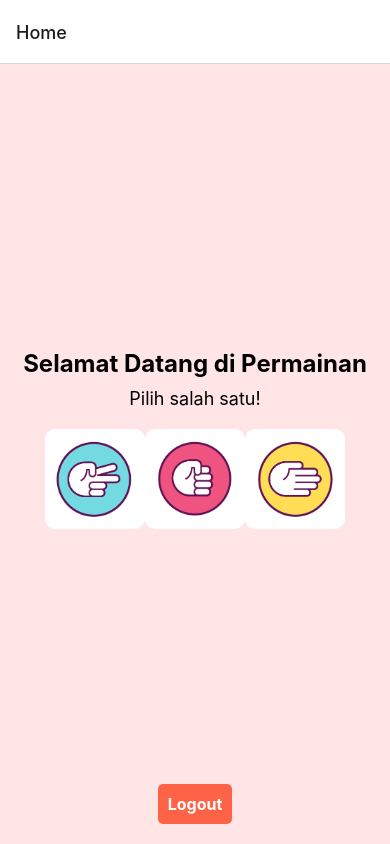
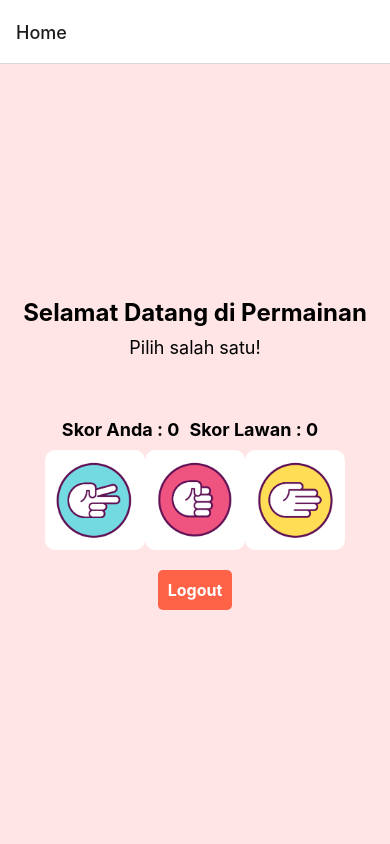
Before and after one commit to farhanrasta/project-game-fe, a React Native app: screen /Home in a window 390 px wide. Built offline with nearby package versions, Linux system fonts and the light colour scheme.

Commit message:
tambah assets2s

```diff
--- a/src/screens/HomeScreen.js
+++ b/src/screens/HomeScreen.js
@@ -9,6 +9,9 @@ const HomeScreen = ({ navigation, route }) => {
     const [userMove, setUserMove] = useState('');
     const [computerMove, setComputerMove] = useState('');
     const [result, setResult] = useState('');
+    const [score, setScore] = useState(0); // Initialize score to 0
+    const [userWins, setUserWins] = useState(0); // Initialize userWins to 0
+    const [computerWins, setComputerWins] = useState(0); // Initialize computerWins to 0
 
     const handleGame = (userChoice) => {
         const choices = ['gunting', 'batu', 'kertas'];
@@ -23,8 +26,12 @@ const HomeScreen = ({ navigation, route }) => {
             (userChoice === 'kertas' && computerChoice === 'batu')
         ) {
             gameResult = 'Win';
+            setUserWins(userWins + 1); // Increment userWins by 1
+            setScore(score + 1); // Increase score by 100 for a win
         } else {
             gameResult = 'Lose';
+            setComputerWins(computerWins + 1); // Increment computerWins by 1
+            setScore(score - 1); // Decrease score by 50 for a loss
         }
 
         setUserMove(userChoice);
@@ -37,7 +44,6 @@ const HomeScreen = ({ navigation, route }) => {
         // For example: navigation.navigate('Login');
     };
 
-    // Function to map move names to their respective images
     const getImageForMove = (move) => {
         switch (move) {
             case 'gunting':
@@ -55,6 +61,15 @@ const HomeScreen = ({ navigation, route }) => {
         <View style={styles.container}>
             <Text style={styles.title}>Selamat Datang di Permainan</Text>
             <Text style={styles.subtitle}>Pilih salah satu!</Text>
+            <Text style={styles.subtitle}> </Text>
+            <View style={styles.scoreContainer}>
+                <Text style={styles.scoreText}>Skor Anda : {userWins}</Text>
+                <Text style={styles.scoreText}>Skor Lawan : {computerWins}</Text>
+            </View>
+            {/* <View style={styles.resultContainer}>
+                <Text style={styles.resultText}>Score: {score}</Text>
+            </View> */}
+            <View style={styles.gameContainer}>
                 <View style={styles.buttonContainer}>
                     <TouchableOpacity style={styles.buttonWrapper} onPress={() => handleGame('gunting')}>
                         <Image source={guntingImage} style={styles.image} />
@@ -67,21 +82,26 @@ const HomeScreen = ({ navigation, route }) => {
                     </TouchableOpacity>
                 </View>
                 {userMove && computerMove && result && (
+    <View>
         <View style={styles.resultContainer}>
             <View style={styles.moveContainer}>
-                        <Text>User's Move:</Text>
+                <Text>User</Text>
                 <Image source={getImageForMove(userMove)} style={styles.image} />
             </View>
+            <Text style={styles.title}>  VS  </Text>
             <View style={styles.moveContainer}>
-                        <Text>Computer's Move:</Text>
+                <Text>Computer</Text>
                 <Image source={getImageForMove(computerMove)} style={styles.image} />
             </View>
-                    <Text>Result: {result}</Text>
+        </View>
+        <Text style={[styles.resultText, styles.resultOutcomeText]}>{result}</Text>
     </View>
 )}
+
                 <TouchableOpacity style={styles.logoutButton} onPress={handleLogout}>
                     <Text style={styles.logoutButtonText}>Logout</Text>
                 </TouchableOpacity>
+            </View>
         </View>
     );
 };
@@ -93,20 +113,38 @@ const styles = StyleSheet.create({
         alignItems: 'center',
         justifyContent: 'center',
     },
-    title: {
-        fontSize: 24,
-        fontWeight: 'bold',
+    scoreContainer: {
+        flexDirection: 'row',
         marginBottom: 10,
     },
-    subtitle: {
+    scoreText: {
         fontSize: 18,
-        marginBottom: 20,
+        fontWeight: 'bold',
+        marginRight: 10,
+    },
+    resultContainer: {
+        flexDirection: 'row',
+        alignItems: 'center',
+        justifyContent: 'space-around',
+        marginTop: 20,
+    },
+    moveContainer: {
+        alignItems: 'center',
+    },
+    resultTextContainer: {
+        marginTop: 20,
+        alignItems: 'center',
+    },
+    resultText: {
+        fontSize: 16,
+    },
+    gameContainer: {
+        alignItems: 'center',
     },
     buttonContainer: {
         flexDirection: 'row',
         justifyContent: 'space-around',
-        alignItems: 'center',
-        marginBottom: 30,
+        marginBottom: 20,
     },
     buttonWrapper: {
         backgroundColor: 'white',
@@ -120,8 +158,6 @@ const styles = StyleSheet.create({
         resizeMode: 'contain',
     },
     logoutButton: {
-        position: 'absolute',
-        bottom: 20,
         backgroundColor: '#FF6347',
         padding: 10,
         borderRadius: 5,
@@ -131,14 +167,22 @@ const styles = StyleSheet.create({
         fontSize: 16,
         fontWeight: 'bold',
     },
-    resultContainer: {
-        marginTop: 20,
-        alignItems: 'center',
+    resultOutcomeText: {
+        fontSize: 20,
+        fontWeight: 'bold',
+        marginTop: 10,
+        textAlign : 'center',
+        marginTop : 20,
+        marginBottom : 20,
     },
-    moveContainer: {
-        flexDirection: 'row',
-        alignItems: 'center',
+    title: {
+        fontSize: 24,
+        fontWeight: 'bold',
         marginBottom: 10,
+    },
+    subtitle: {
+        fontSize: 18,
+        marginBottom: 20,
     },
 });
 
```
Also changed, not shown: src/screens/tes.js (added). Lines whose indentation alone changed are shown as unchanged.
